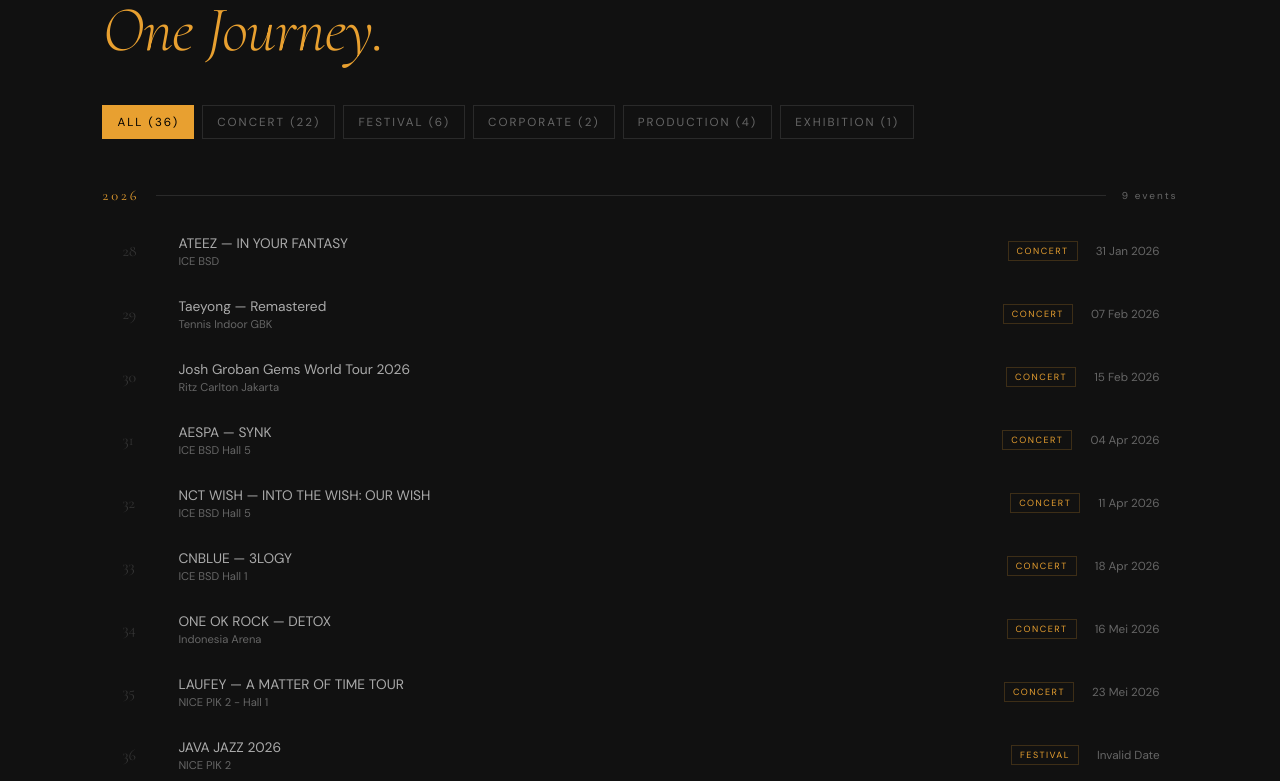
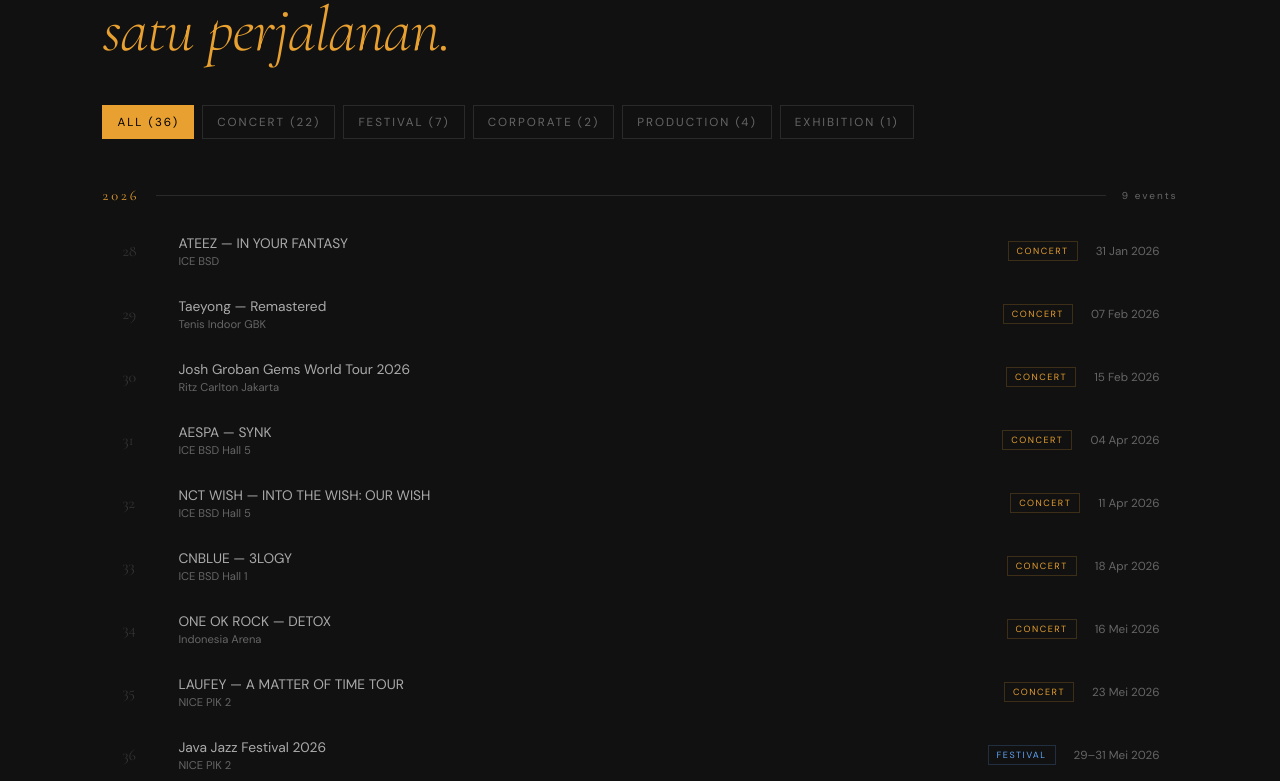
Before and after one commit to A-ksara/Xsaaa, a React (Vite) app: page / in a window 1280 px wide. Shown: the part 2759-3540 px from the top of the page. Built offline with nearby package versions, Linux system fonts and the light colour scheme.

Commit message:
Update App.jsx

```diff
--- a/src/App.jsx
+++ b/src/App.jsx
@@ -17,7 +17,7 @@
   { cat: "Rigging & Setup", items: ["Fixture rigging & hanging", "Venue layout & positioning", "Fixture focus & angle"] },
   { cat: "Cable & Patching", items: ["Cable management & routing", "DMX patching assist", "Power distribution setup", "Cable labeling & wrap"] },
   { cat: "Operasional", items: ["Load in / load out", "Fixture troubleshooting", "Crew coordination"] },
-  { cat: "Venue Experience", items: ["Indoor arena", "Outdoor festival", "Hotel ballroom", "Theater & cultural venue"] },
+  { cat: "Venue Experience", items: ["Indoor arena (ICE BSD, JIS)", "Outdoor festival (GBK, JIEXPO)", "Hotel ballroom", "Theater & cultural venue"] },
 ];
 
 const events = [
@@ -30,33 +30,33 @@
   { n: 7,  title: "MAROON 5",                         venue: "Jakarta International Stadium", date: "2025-02-01",                     cat: "Concert"     },
   { n: 8,  title: "SEVENTEEN — RIGHT HERE",                        venue: "Jakarta International Stadium", date: "2025-02-08", endDate: "2025-02-09", cat: "Concert"  },
   { n: 9,  title: "LINKIN PARK — FROM ZERO WORLD TOUR",                      venue: "Madya GBK",               date: "2025-02-16",                           cat: "Concert"     },
-  { n: 10, title: "BoyNextDoor — KNOCK ON",                      venue: "Istora Senayan",              date: "2025-04-12",                           cat: "Concert"     },
+  { n: 10, title: "BoyNextDoor — KNOCK ON",                      venue: "Istora GBK",              date: "2025-04-12",                           cat: "Concert"     },
   { n: 11, title: "Putri Indonesia",                  venue: "Balai Sarbini",           date: "2025-04-26",                           cat: "Production"  },
   { n: 12, title: "Putri Indonesia",                  venue: "JCC GBK",                 date: "2025-05-01",                           cat: "Production"  },
-  { n: 13, title: "Java Jazz Festival 2025",               venue: "JiExpo Kemayoran",                  date: "2025-05-30", endDate: "2025-06-01",    cat: "Festival"    },
+  { n: 13, title: "Java Jazz Festival 2025",               venue: "JIExpo",                  date: "2025-05-30", endDate: "2025-06-01",    cat: "Festival"    },
   { n: 14, title: "BABYMONSTER — HELLO MONSTER",                      venue: "ICE BSD Hall 5",          date: "2025-06-14",                           cat: "Concert"     },
   { n: 15, title: "Medco Synergy Day 2025",                      venue: "Indonesia Arena",         date: "2025-06-28",                           cat: "Corporate"   },
   { n: 16, title: "StandUp Fest",                    venue: "Istora Senayan",          date: "2025-07-11", endDate: "2025-07-13",    cat: "Production"  },
   { n: 17, title: "GIIAS 2025",                            venue: "ICE BSD",                 date: "2025-07-24", endDate: "2025-08-03",    cat: "Exhibition"  },
   { n: 18, title: "JKT48 — FULL HOUSE",                            venue: "Istora Senayan",          date: "2025-07-26",                           cat: "Concert"     },
   { n: 19, title: "D.O EXO Solo Concert — DO IT",             venue: "Indonesia Arena",         date: "2025-08-09",                           cat: "Concert"     },
-  { n: 20, title: "LaLaLa Festival 2025",                  venue: "JiExpo Kemayoran",             date: "2025-08-22", endDate: "2025-08-23",    cat: "Festival"    },
-  { n: 21, title: "Pestapora 2025",                   venue: "JiExpo Kemayoran",             date: "2025-09-05", endDate: "2025-09-07",    cat: "Festival"    },
-  { n: 22, title: "NCT DREAM — THE DREAM SHOW 4 : DREAM THE FUTURE",           venue: "Jakarta International Stadium",                     date: "2025-09-26", endDate: "2025-09-27",    cat: "Concert"     },
+  { n: 20, title: "LaLaLa Festival 2025",                  venue: "Gambir Expo",             date: "2025-08-22", endDate: "2025-08-23",    cat: "Festival"    },
+  { n: 21, title: "Pestapora 2025",                   venue: "Gambir Expo",             date: "2025-09-05", endDate: "2025-09-07",    cat: "Festival"    },
+  { n: 22, title: "NCT DREAM — THE DREAM SHOW 4 : DREAM THE FUTURE",           venue: "GBK",                     date: "2025-09-26", endDate: "2025-09-27",    cat: "Concert"     },
   { n: 23, title: "The Little Mermaid Junior",        venue: "Taman Ismail Marzuki",    date: "2025-10-05",                           cat: "Production"  },
-  { n: 24, title: "BLACKPINK — DEADLINE",                        venue: "GBK Main Stadium",             date: "2025-11-01", endDate: "2025-11-02",    cat: "Concert"     },
+  { n: 24, title: "BLACKPINK — DEADLINE",                        venue: "GBK Stadium",             date: "2025-11-01", endDate: "2025-11-02",    cat: "Concert"     },
   { n: 25, title: "MIKU EXPO 2025 ASIA",                     venue: "Tenis Indoor GBK",        date: "2025-11-12",                           cat: "Concert"     },
-  { n: 26, title: "Djakarta Warehouse Project 2025",  venue: "Garuda Wisnu Kencana - Bali",                date: "2025-12-12", endDate: "2025-12-14",    cat: "Festival"    },
+  { n: 26, title: "Djakarta Warehouse Project 2025",  venue: "GWK Bali",                date: "2025-12-12", endDate: "2025-12-14",    cat: "Festival"    },
   { n: 27, title: "Potato Head Beach Party",          venue: "Potato Head Bali",        date: "2025-12-31",                           cat: "Concert"     },
   { n: 28, title: "ATEEZ — IN YOUR FANTASY",                            venue: "ICE BSD",                 date: "2026-01-31",                           cat: "Concert"     },
-  { n: 29, title: "Taeyong — Remastered",             venue: "Tennis Indoor GBK",        date: "2026-02-07",                           cat: "Concert"     },
+  { n: 29, title: "Taeyong — Remastered",             venue: "Tenis Indoor GBK",        date: "2026-02-07",                           cat: "Concert"     },
   { n: 30, title: "Josh Groban Gems World Tour 2026", venue: "Ritz Carlton Jakarta",    date: "2026-02-15",                           cat: "Concert"     },
   { n: 31, title: "AESPA — SYNK",                    venue: "ICE BSD Hall 5",          date: "2026-04-04",                           cat: "Concert"     },
   { n: 32, title: "NCT WISH — INTO THE WISH: OUR WISH",                         venue: "ICE BSD Hall 5",          date: "2026-04-11",                           cat: "Concert"     },
   { n: 33, title: "CNBLUE — 3LOGY",                  venue: "ICE BSD Hall 1",          date: "2026-04-18",                           cat: "Concert"     },
   { n: 34, title: "ONE OK ROCK — DETOX",                      venue: "Indonesia Arena",         date: "2026-05-16",                           cat: "Concert"     },
-  { n: 35, title: "LAUFEY — A MATTER OF TIME TOUR",  venue: "NICE PIK 2 - Hall 1",              date: "2026-05-23",                           cat: "Concert"     },
-  { n: 36, title: "JAVA JAZZ 2026", venue: "NICE PIK 2", date: "2026-05-29-31", cat: " Festival" },
+  { n: 35, title: "LAUFEY — A MATTER OF TIME TOUR",  venue: "NICE PIK 2",              date: "2026-05-23",                           cat: "Concert"     },
+  { n: 36, title: "Java Jazz Festival 2026",         venue: "NICE PIK 2",              date: "2026-05-29", endDate: "2026-05-31",    cat: "Festival"    },
 ];
 
 const CATS = ["All", "Concert", "Festival", "Corporate", "Production", "Exhibition"];
@@ -270,7 +270,7 @@
         <Fade><div style={{ fontSize: 10, letterSpacing: 4, color: GOLD, textTransform: "uppercase", marginBottom: 16 }}>Event History</div></Fade>
         <Fade delay={0.1}>
           <h2 style={{ fontFamily: "'Cormorant Garamond', serif", fontSize: "clamp(2.2rem, 5vw, 4rem)", fontWeight: 300, margin: "0 0 40px", letterSpacing: -1, lineHeight: 1.1 }}>
-            {TOTAL_EVENTS} event,<br /><span style={{ fontStyle: "italic", color: GOLD }}>One Journey.</span>
+            {TOTAL_EVENTS} event,<br /><span style={{ fontStyle: "italic", color: GOLD }}>satu perjalanan.</span>
           </h2>
         </Fade>
 
@@ -364,7 +364,15 @@
 function EventRow({ event, isMobile }) {
   const [hov, setHov] = useState(false);
   const d = new Date(event.date);
-  const fmt = d.toLocaleDateString("id-ID", { day: "2-digit", month: "short", year: "numeric" });
+  const fmt = event.endDate
+    ? (() => {
+        const end = new Date(event.endDate);
+        const sameMonth = d.getMonth() === end.getMonth() && d.getFullYear() === end.getFullYear();
+        const startStr = d.toLocaleDateString("id-ID", { day: "2-digit", ...(!sameMonth && { month: "short" }) });
+        const endStr = end.toLocaleDateString("id-ID", { day: "2-digit", month: "short", year: "numeric" });
+        return `${startStr}–${endStr}`;
+      })()
+    : d.toLocaleDateString("id-ID", { day: "2-digit", month: "short", year: "numeric" });
   const color = CAT_COLOR[event.cat] || GOLD;
   return (
     <div
```
